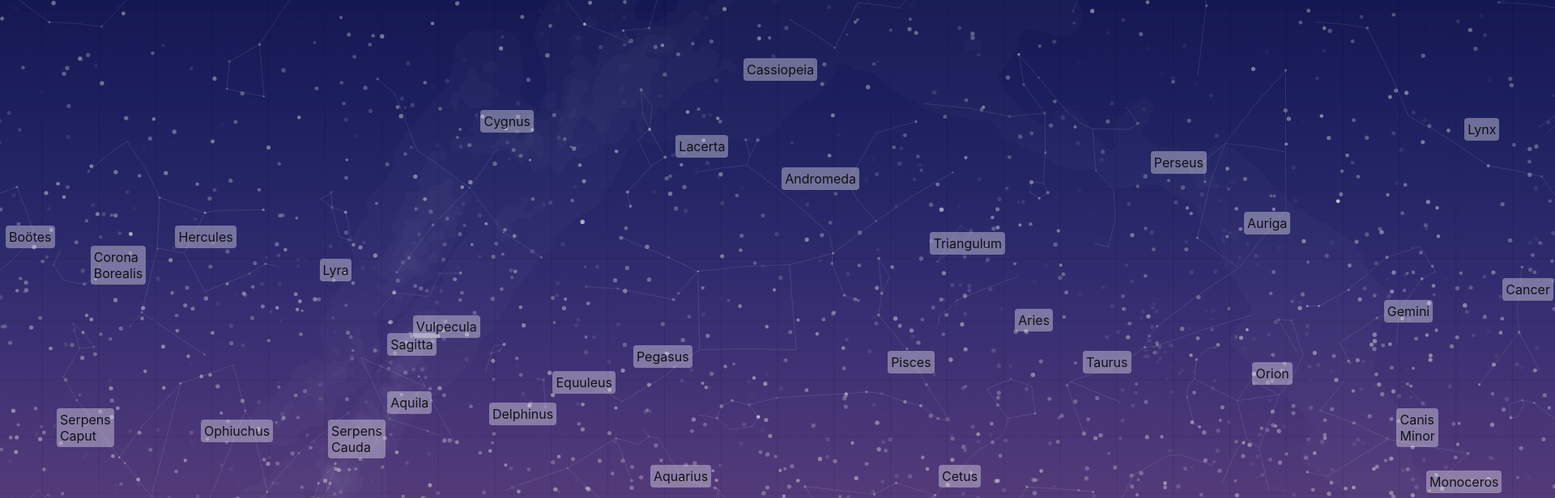
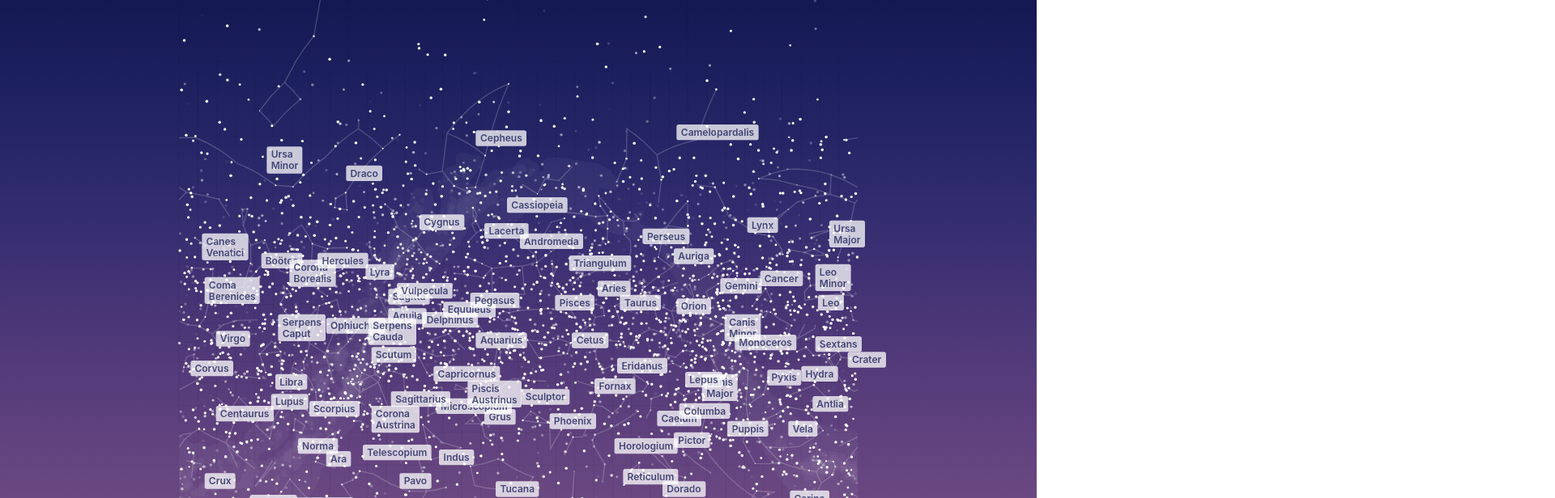
Before and after one commit to teenguyen/teenguyen.github.io-dev, a React (Create React App) app: page / in a window 1280 px wide. Shown: the top 616 px of the page at 81% size, 1920 px wide, since content can reach past the window. Built offline with nearby package versions, Linux system fonts and the light colour scheme.

Commit message:
more stuff

```diff
--- a/public/index.html
+++ b/public/index.html
@@ -25,7 +25,7 @@
       Learn how to configure a non-root public URL by running `npm run build`.
     -->
     <link
-      href="https://fonts.googleapis.com/css2?family=Montserrat:wght@500&display=swap"
+      href="https://fonts.googleapis.com/css2?family=Montserrat:wght@500,600&display=swap"
       rel="stylesheet"
     />
 
--- a/src/components/App.js
+++ b/src/components/App.js
@@ -1,10 +1,11 @@
-import React from "react";
+import React, { useState } from "react";
 import Starmap from "./Starmap";
 
 function App() {
+  let [portfolioView, setPortfolioView] = useState(false);
   return (
     <>
-      <Starmap />
+      <Starmap portfolioView={portfolioView} />
       {/* add floaty button to switch context between portfolio/starmap */}
     </>
   );
--- a/src/components/Starmap/index.js
+++ b/src/components/Starmap/index.js
@@ -2,27 +2,24 @@ import React, { useState, useEffect } from "react";
 import * as d3 from "d3";
 import css from "./index.module.css";
 
-export default function Starmap({ portfolioView }) {
 let w = 1920;
 let h = 1080;
-  let [graticule, setGraticule] = useState(null);
+export default function Starmap({ portfolioView }) {
   let [stars, setStars] = useState(null);
   let [milkyway, setMilkyway] = useState(null);
   let [constellationsLines, setConstellationsLines] = useState(null);
   let [constellationsNames, setConstellationsNames] = useState(null);
 
-  useEffect(() => {
-    let w = 1920;
-    let h = 1080;
+  let svg = d3.select("#starmap");
   let projection = d3
     .geoMercator()
     .translate([w / 2, h / 2])
-      .scale(400);
+    .scale(200);
+  // .scale(1000)
+  // .angle(15);
   let path = d3.geoPath(projection);
   let graticuleData = d3.geoGraticule10();
-    let svg = d3.select("#starmap");
-
-    setGraticule(
+  let graticule = (
     <path
       stroke="black"
       strokeWidth="1px"
@@ -30,7 +27,10 @@ export default function Starmap({ portfolioView }) {
       d={path(graticuleData)}
     />
   );
+  let initialScale = projection.scale();
+  let sensitivity = 75;
 
+  useEffect(() => {
     async function fetchData() {
       let dataFolder = process.env.PUBLIC_URL + "/data";
       Promise.all([
@@ -54,13 +54,9 @@ export default function Starmap({ portfolioView }) {
               starData.features.map(star => (
                 <path
                   key={star.id}
-                  fill="white"
-                  fillOpacity={0.25 * star.properties.bv}
-                  style={{
-                    transform: `scale(${0.1 * star.properties.mag})`,
-                    transformBox: "fill-box",
-                    transformOrigin: "center",
-                  }}
+                  className={css.stars}
+                  fillOpacity={(portfolioView ? 0.25 : 1) * star.properties.bv}
+                  transform={`scale(${0.1 * star.properties.mag})`}
                   d={path(star.geometry)}
                 />
               ))
@@ -70,14 +66,25 @@ export default function Starmap({ portfolioView }) {
             // properties: {}
             // type: "Feature"
             setMilkyway(
-              milkywayData.features.map(range => (
+              <>
+                <defs>
+                  <filter id="milkyway-glow">
+                    <feDropShadow
+                      dx="0"
+                      dy="0"
+                      stdDeviation="1"
+                      floodColor="white"
+                    />
+                  </filter>
+                </defs>
+                {milkywayData.features.map(range => (
                   <path
                     key={range.id}
-                  fill="white"
-                  fillOpacity="0.02"
+                    className={css.milkyway}
                     d={path(range.geometry)}
                   />
-              ))
+                ))}
+              </>
             );
             // geometry: {type: "MultiLineString", coordinates: Array(5)}
             // id: "And"
@@ -87,9 +94,9 @@ export default function Starmap({ portfolioView }) {
               constellationLineData.features.map(line => (
                 <path
                   key={`line-${line.id}`}
-                  stroke="white"
-                  strokeOpacity="0.1"
-                  fill="transparent"
+                  strokeOpacity={portfolioView ? 0.1 : 0.2}
+                  strokeWidth={portfolioView ? 1 : 2}
+                  className={css.constellationLines}
                   d={path(line)}
                 />
               ))
@@ -98,6 +105,7 @@ export default function Starmap({ portfolioView }) {
             // id: "And"
             // properties: {name: "Andromeda", desig: "And", gen: "Andromedae", rank: "1", en: "Andromeda", …}
             // type: "Feature"
+            if (!portfolioView) {
               setConstellationsNames(
                 constellationNameData.features.map(name => {
                   let [x, y] = projection(name.geometry.coordinates);
@@ -119,6 +127,7 @@ export default function Starmap({ portfolioView }) {
                 })
               );
             }
+          }
         )
         .catch(err => console.log(`Error loading or parsing data. ${err}`));
     }
@@ -126,8 +135,39 @@ export default function Starmap({ portfolioView }) {
     fetchData();
   }, []);
 
+  // svg
+  //   .call(
+  //     d3.drag().on("drag", () => {
+  //       const rotate = projection.rotate();
+  //       const k = sensitivity / projection.scale();
+  //       projection.rotate([
+  //         rotate[0] + d3.event.dx * k,
+  //         rotate[1] - d3.event.dy * k,
+  //       ]);
+  //       path = d3.geoPath().projection(projection);
+  //       svg.selectAll("path").attr("d", path);
+  //     })
+  //   )
+  //   .call(
+  //     d3.zoom().on("zoom", () => {
+  //       if (d3.event.transform.k > 0.3) {
+  //         projection.scale(initialScale * d3.event.transform.k);
+  //         path = d3.geoPath().projection(projection);
+  //         svg.selectAll("path").attr("d", path);
+  //       } else {
+  //         d3.event.transform.k = 0.3;
+  //       }
+  //     })
+  //   );
+
   return (
-    <svg id="starmap" height={h} width={w}>
+    <svg
+      id="starmap"
+      height="100vh"
+      width="100vw"
+      viewBox="0 0 1920 1080"
+      xmlns="http://www.w3.org/2000/svg"
+    >
       {graticule}
       {stars}
       {milkyway}
--- a/src/components/Starmap/index.module.css
+++ b/src/components/Starmap/index.module.css
@@ -1,11 +1,30 @@
+.stars {
+  fill: white;
+  transform-box: fill-box;
+  transform-origin: center;
+}
+
+.milkyway {
+  fill: white;
+  fill-opacity: 0.02;
+  filter: url("#milkyway-glow");
+}
+
+.constellationLines {
+  stroke: white;
+  fill: transparent;
+}
+
 .labelContainer {
   overflow: visible;
 }
 
 .label {
-  background-color: rgba(255, 255, 255, 0.35);
+  background-color: rgba(255, 255, 255, 0.75);
   border-radius: 4px;
   width: fit-content;
-  color: rgba(0, 0, 0, 0.87);
-  padding: 4px;
+  color: rgba(20, 24, 82, 0.75);
+  padding: 4px 8px;
+  font-size: 1.125rem;
+  font-weight: 600;
 }
--- a/src/index.css
+++ b/src/index.css
@@ -1,11 +1,17 @@
+* {
+  box-sizing: border-box;
+}
+
 body {
   margin: 0;
+  height: 100vh;
+  overflow-x: hidden;
   font-family: -apple-system, BlinkMacSystemFont, "Montserrat", "Segoe UI",
     "Roboto", "Oxygen", "Ubuntu", "Cantarell", "Fira Sans", "Droid Sans",
     "Helvetica Neue", sans-serif;
   -webkit-font-smoothing: antialiased;
   -moz-osx-font-smoothing: grayscale;
-  background: rgb(7, 11, 52);
+  background: #141852;
   background: linear-gradient(
     0deg,
     #855988,
```
Lines whose indentation alone changed are shown as unchanged.
